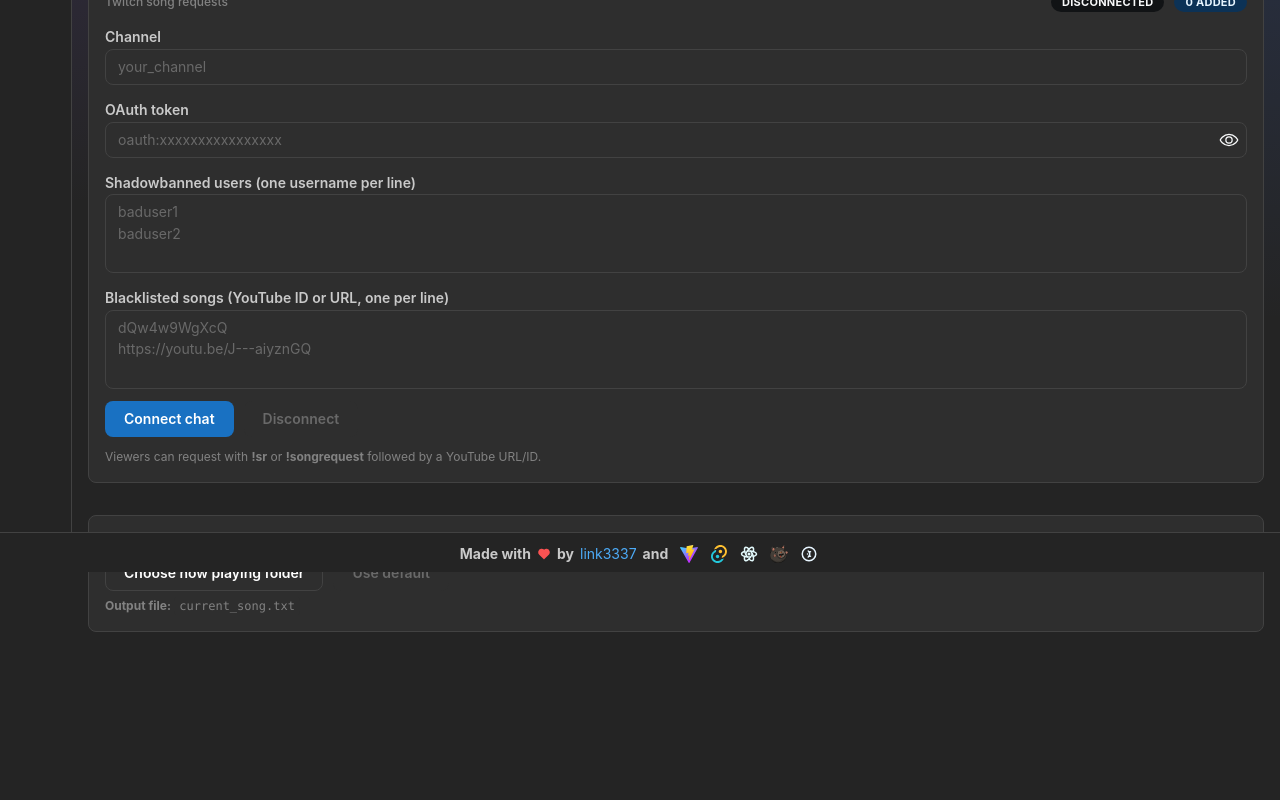
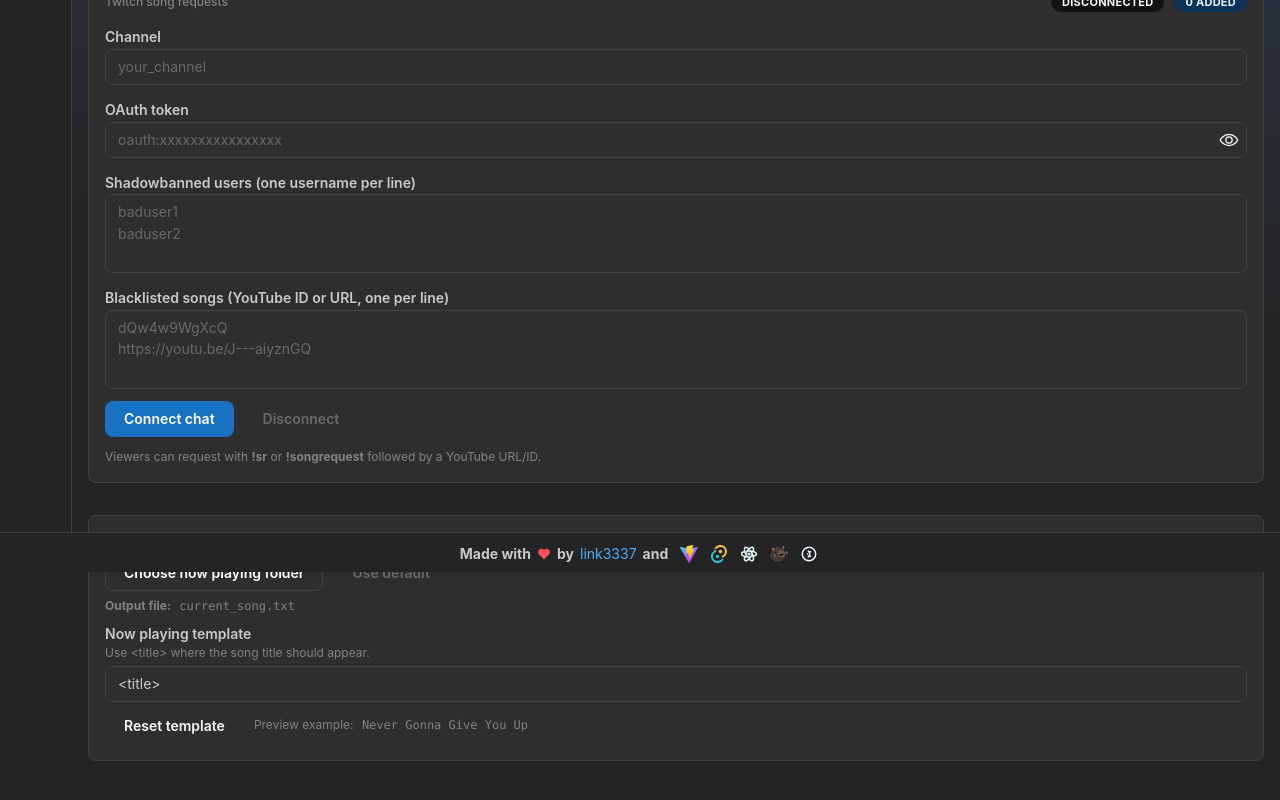
Before and after one commit to link3337/YoutubeShuffler, a React (Vite) app: page /settings in a window 1280 px wide. Shown: the part 228-1028 px from the top of the page. Before the commit the page ends 916 px from the top, so only its background shows below. Built offline with nearby package versions, Linux system fonts and the light colour scheme.

Commit message:
feat: add now playing template functionality with reset and change handlers

```diff
--- a/src/components/NowPlayingOutputCard.tsx
+++ b/src/components/NowPlayingOutputCard.tsx
@@ -1,8 +1,11 @@
-import { Button, Card, Code, Group, Stack, Text } from '@mantine/core';
+import { Button, Card, Code, Group, Stack, Text, TextInput } from '@mantine/core';
 
 type NowPlayingOutputCardProps = {
   nowPlayingFolder: string;
   nowPlayingFilePath: string;
+  nowPlayingTemplate: string;
+  onNowPlayingTemplateChange: (value: string) => void;
+  onResetNowPlayingTemplate: () => void;
   onChooseNowPlayingFolder: () => void;
   onClearNowPlayingFolder: () => void;
 };
@@ -10,6 +13,9 @@ type NowPlayingOutputCardProps = {
 export function NowPlayingOutputCard({
   nowPlayingFolder,
   nowPlayingFilePath,
+  nowPlayingTemplate,
+  onNowPlayingTemplateChange,
+  onResetNowPlayingTemplate,
   onChooseNowPlayingFolder,
   onClearNowPlayingFolder
 }: NowPlayingOutputCardProps) {
@@ -35,6 +41,22 @@ export function NowPlayingOutputCard({
         <Text size="xs" c="dimmed" style={{ overflowWrap: 'anywhere' }}>
           <b>Output file:</b> <Code>{nowPlayingFilePath}</Code>
         </Text>
+
+        <TextInput
+          label="Now playing template"
+          description="Use <title> where the song title should appear."
+          placeholder="Now playing: <title>"
+          value={nowPlayingTemplate}
+          onChange={(event) => onNowPlayingTemplateChange(event.currentTarget.value)}
+        />
+        <Group gap="xs" wrap="wrap">
+          <Button variant="subtle" color="gray" onClick={onResetNowPlayingTemplate}>
+            Reset template
+          </Button>
+          <Text size="xs" c="dimmed">
+            Preview example: <Code>{(nowPlayingTemplate || '<title>').replace(/<title>/g, 'Never Gonna Give You Up')}</Code>
+          </Text>
+        </Group>
       </Stack>
     </Card>
   );
--- a/src/components/PlaylistShufflerApp.tsx
+++ b/src/components/PlaylistShufflerApp.tsx
@@ -91,6 +91,9 @@ export type PlaylistShufflerOutletContext = {
   disconnectTwitchChat: () => void;
   nowPlayingFolder: string;
   nowPlayingFilePath: string;
+  nowPlayingTemplate: string;
+  handleNowPlayingTemplateChange: (value: string) => void;
+  handleResetNowPlayingTemplate: () => void;
   handleChooseNowPlayingFolder: () => void;
   handleClearNowPlayingFolder: () => void;
 };
@@ -116,11 +119,19 @@ export default function PlaylistShufflerApp({
   const nowPlaying = usePlaylistStore(selectNowPlaying);
   const setNowPlaying = usePlaylistStore((state) => state.setNowPlaying);
   const nowPlayingFolder = usePlaylistStore((state) => state.nowPlayingFolder);
+  const nowPlayingTemplate = usePlaylistStore((state) => state.nowPlayingTemplate);
   const updateMessage = usePlaylistStore((state) => state.updateMessage);
   const resetPlaylistState = usePlaylistStore((state) => state.resetPlaylistState);
   const initializeNowPlayingFolder = usePlaylistStore((state) => state.initializeNowPlayingFolder);
+  const initializeNowPlayingTemplate = usePlaylistStore((state) => state.initializeNowPlayingTemplate);
   const setNowPlayingFolderAndPersist = usePlaylistStore(
     (state) => state.setNowPlayingFolderAndPersist
+  );
+  const setNowPlayingTemplateAndPersist = usePlaylistStore(
+    (state) => state.setNowPlayingTemplateAndPersist
+  );
+  const resetNowPlayingTemplateAndPersist = usePlaylistStore(
+    (state) => state.resetNowPlayingTemplateAndPersist
   );
   const clearNowPlayingFolderAndPersist = usePlaylistStore(
     (state) => state.clearNowPlayingFolderAndPersist
@@ -160,6 +171,20 @@ export default function PlaylistShufflerApp({
   }, [initializeNowPlayingFolder]);
 
   useEffect(() => {
+    initializeNowPlayingTemplate();
+  }, [initializeNowPlayingTemplate]);
+
+  const applyNowPlayingTemplate = useCallback((template: string, title: string) => {
+    const sanitizedTitle = sanitizeTitleForTextFile(title || '');
+    const normalizedTemplate = (template || '<title>').replace(/[\r\n]+/g, ' ').trim();
+    const templated = normalizedTemplate.includes('<title>')
+      ? normalizedTemplate.split('<title>').join(sanitizedTitle)
+      : `${normalizedTemplate} ${sanitizedTitle}`;
+
+    return sanitizeTitleForTextFile(templated);
+  }, []);
+
+  useEffect(() => {
     queueRef.current = queue;
   }, [queue]);
 
@@ -186,8 +211,9 @@ export default function PlaylistShufflerApp({
 
       if (item) {
         try {
+          const renderedTitle = applyNowPlayingTemplate(nowPlayingTemplate, item.title || '');
           await safeInvoke('write_now_playing', {
-            title: sanitizeTitleForTextFile(item.title || ''),
+            title: renderedTitle,
             path: outPath
           });
         } catch (error) {
@@ -195,7 +221,7 @@ export default function PlaylistShufflerApp({
         }
       }
     },
-    [nowPlayingFolder, resolveNowPlayingPath, updateMessage]
+    [applyNowPlayingTemplate, nowPlayingFolder, nowPlayingTemplate, resolveNowPlayingPath, updateMessage]
   );
 
   const playIndex = useCallback(
@@ -458,6 +484,18 @@ export default function PlaylistShufflerApp({
     updateMessage('Now playing folder reset to default app path.', true);
   }, [clearNowPlayingFolderAndPersist, updateMessage]);
 
+  const handleNowPlayingTemplateChange = useCallback(
+    (value: string) => {
+      setNowPlayingTemplateAndPersist(value);
+    },
+    [setNowPlayingTemplateAndPersist]
+  );
+
+  const handleResetNowPlayingTemplate = useCallback(() => {
+    resetNowPlayingTemplateAndPersist();
+    updateMessage('Now playing template reset to default.', true);
+  }, [resetNowPlayingTemplateAndPersist, updateMessage]);
+
   const handleImportHtml = useCallback(() => {
     fileInputHtmlRef.current?.click();
   }, []);
@@ -640,6 +678,9 @@ export default function PlaylistShufflerApp({
     disconnectTwitchChat,
     nowPlayingFolder,
     nowPlayingFilePath: resolveNowPlayingPath(nowPlayingFolder),
+    nowPlayingTemplate,
+    handleNowPlayingTemplateChange,
+    handleResetNowPlayingTemplate,
     handleChooseNowPlayingFolder,
     handleClearNowPlayingFolder
   };
--- a/src/components/routes/SettingsRoute.tsx
+++ b/src/components/routes/SettingsRoute.tsx
@@ -13,6 +13,9 @@ export default function SettingsRoute() {
     disconnectTwitchChat,
     nowPlayingFolder,
     nowPlayingFilePath,
+    nowPlayingTemplate,
+    handleNowPlayingTemplateChange,
+    handleResetNowPlayingTemplate,
     handleChooseNowPlayingFolder,
     handleClearNowPlayingFolder
   } = useOutletContext<PlaylistShufflerOutletContext>();
@@ -36,6 +39,9 @@ export default function SettingsRoute() {
         <NowPlayingOutputCard
           nowPlayingFolder={nowPlayingFolder}
           nowPlayingFilePath={nowPlayingFilePath}
+          nowPlayingTemplate={nowPlayingTemplate}
+          onNowPlayingTemplateChange={handleNowPlayingTemplateChange}
+          onResetNowPlayingTemplate={handleResetNowPlayingTemplate}
           onChooseNowPlayingFolder={handleChooseNowPlayingFolder}
           onClearNowPlayingFolder={handleClearNowPlayingFolder}
         />
--- a/src/stores/playlistStore.ts
+++ b/src/stores/playlistStore.ts
@@ -10,7 +10,9 @@ const DEFAULT_NOW_PLAYING: NowPlaying = {
 };
 const STORAGE_KEY = 'ytpl_last';
 const NOW_PLAYING_FOLDER_STORAGE_KEY = 'ytpl_now_playing_folder';
+const NOW_PLAYING_TEMPLATE_STORAGE_KEY = 'ytpl_now_playing_template';
 const LOOP_CURRENT_SONG_STORAGE_KEY = 'ytpl_loop_current_song';
+const DEFAULT_NOW_PLAYING_TEMPLATE = '<title>';
 
 const readLoopCurrentSongPreference = (): boolean => {
   try {
@@ -29,6 +31,7 @@ type PlaylistStoreState = {
   message: MessageState | null;
   nowPlaying: NowPlaying;
   nowPlayingFolder: string;
+  nowPlayingTemplate: string;
   setManualInput: (value: string) => void;
   setQueue: (value: VideoItem[]) => void;
   setCurrentIndex: (value: number) => void;
@@ -37,8 +40,12 @@ type PlaylistStoreState = {
   updateMessage: (text: string, ok?: boolean) => void;
   setNowPlaying: (value: NowPlaying) => void;
   setNowPlayingFolder: (value: string) => void;
+  setNowPlayingTemplate: (value: string) => void;
   initializeNowPlayingFolder: () => void;
+  initializeNowPlayingTemplate: () => void;
   setNowPlayingFolderAndPersist: (value: string) => void;
+  setNowPlayingTemplateAndPersist: (value: string) => void;
+  resetNowPlayingTemplateAndPersist: () => void;
   clearNowPlayingFolderAndPersist: () => void;
   saveQueueSession: (queue: VideoItem[], currentIndex: number) => void;
   restoreQueueSession: () => SavedQueueSession | null;
@@ -55,6 +62,7 @@ export const usePlaylistStore = create<PlaylistStoreState>()((set) => ({
   message: null,
   nowPlaying: DEFAULT_NOW_PLAYING,
   nowPlayingFolder: '',
+  nowPlayingTemplate: DEFAULT_NOW_PLAYING_TEMPLATE,
   setManualInput: (value) => set({ manualInput: value }),
   setQueue: (value) => set({ queue: value }),
   setCurrentIndex: (value) => set({ currentIndex: value }),
@@ -70,6 +78,7 @@ export const usePlaylistStore = create<PlaylistStoreState>()((set) => ({
   updateMessage: (text, ok = false) => set({ message: text ? { text, ok } : null }),
   setNowPlaying: (value) => set({ nowPlaying: value }),
   setNowPlayingFolder: (value) => set({ nowPlayingFolder: value }),
+  setNowPlayingTemplate: (value) => set({ nowPlayingTemplate: value }),
   initializeNowPlayingFolder: () => {
     try {
       const stored = localStorage.getItem(NOW_PLAYING_FOLDER_STORAGE_KEY);
@@ -80,10 +89,37 @@ export const usePlaylistStore = create<PlaylistStoreState>()((set) => ({
       // Ignore localStorage failures.
     }
   },
+  initializeNowPlayingTemplate: () => {
+    try {
+      const stored = localStorage.getItem(NOW_PLAYING_TEMPLATE_STORAGE_KEY);
+      if (stored) {
+        set({ nowPlayingTemplate: stored });
+      }
+    } catch {
+      // Ignore localStorage failures.
+    }
+  },
   setNowPlayingFolderAndPersist: (value) => {
     set({ nowPlayingFolder: value });
     try {
       localStorage.setItem(NOW_PLAYING_FOLDER_STORAGE_KEY, value);
+    } catch {
+      // Ignore localStorage failures.
+    }
+  },
+  setNowPlayingTemplateAndPersist: (value) => {
+    const nextTemplate = value || DEFAULT_NOW_PLAYING_TEMPLATE;
+    set({ nowPlayingTemplate: nextTemplate });
+    try {
+      localStorage.setItem(NOW_PLAYING_TEMPLATE_STORAGE_KEY, nextTemplate);
+    } catch {
+      // Ignore localStorage failures.
+    }
+  },
+  resetNowPlayingTemplateAndPersist: () => {
+    set({ nowPlayingTemplate: DEFAULT_NOW_PLAYING_TEMPLATE });
+    try {
+      localStorage.removeItem(NOW_PLAYING_TEMPLATE_STORAGE_KEY);
     } catch {
       // Ignore localStorage failures.
     }
```
